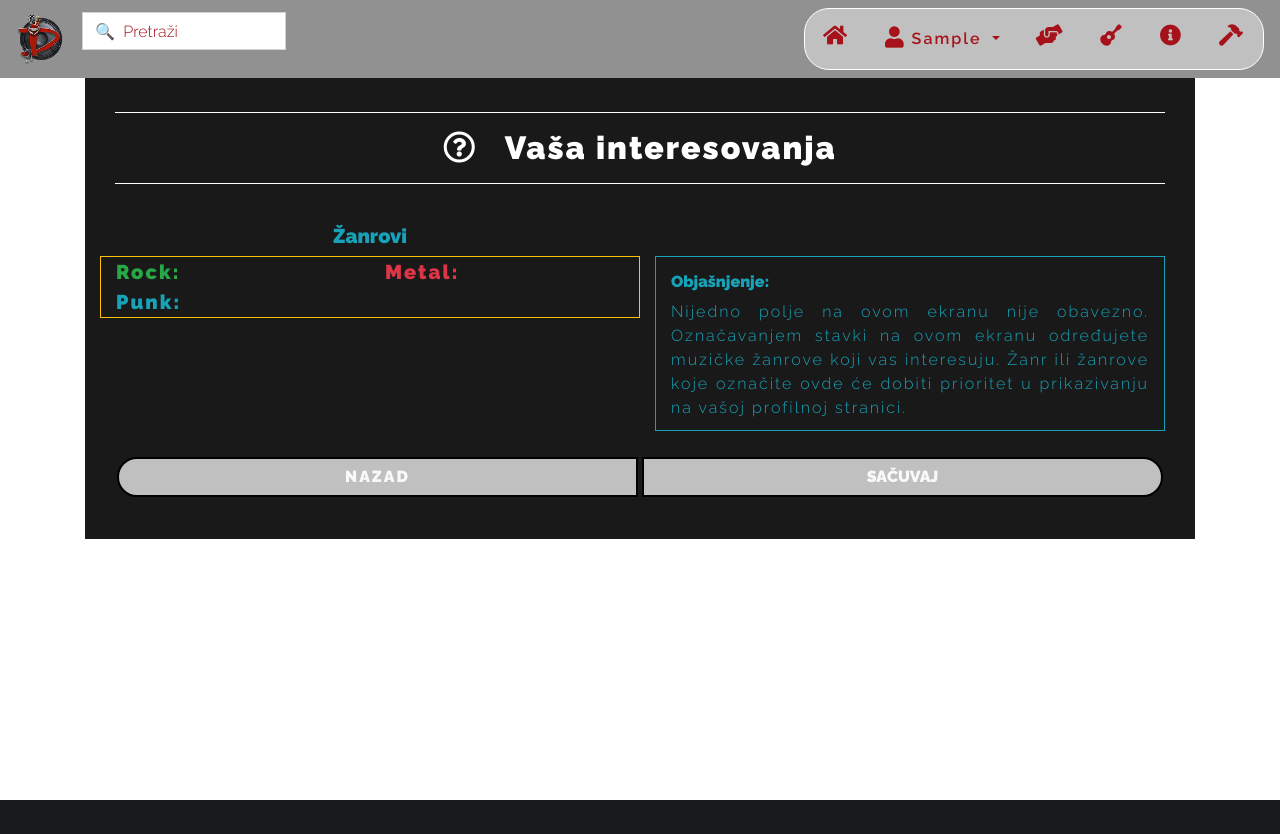
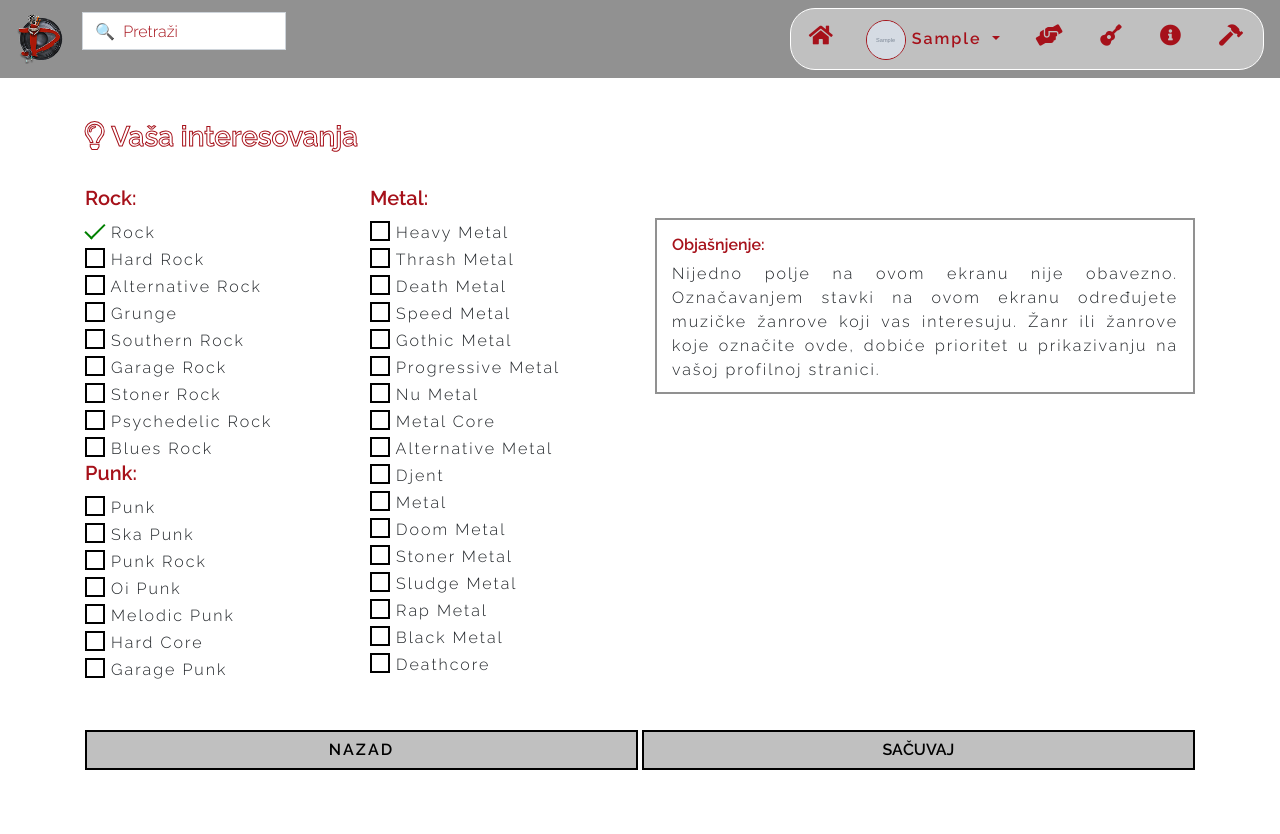
Before and after one commit to Loma77/demontaza, a Django app: page /account/settings/interests/ in a window 1280 px wide. Before the commit the page ends 800 px from the top, so only its background shows below. Run offline with Django 3.2, Linux system fonts and the light colour scheme; a user stored in the database is signed in; data comes from the database, SQL or seed files in the repository; tables that the repository leaves empty hold one stand-in row (values such as "Sample post"); grey boxes marked "Sample" are stand-in pictures; parts of the project's set-up code (start-up, migrations or seed data) failed here and were passed over; some libraries are stand-ins or nearby versions.

Commit message:
updating personal interests

```diff
--- a/account/templates/account/personal_interests.html
+++ b/account/templates/account/personal_interests.html
@@ -1,16 +1,5 @@
 <head>
     <style>
-        .interest {
-            color: white;
-            background: rgba(0, 0, 0, .9);
-            padding: 0 30px;
-        }
-        .interest hr {
-            border-top: 1px solid white;
-        }
-        .interest small {
-            color: orange;
-        }
         input[type="text"] {
             position: relative;
             width: 100%;
@@ -32,7 +21,7 @@
             left: 0;
             width: 100%;
             height: 100%;
-            border: 2px solid white;
+            border: 2px solid black;
             box-sizing: border-box;
             cursor: pointer;
             transition: .5s;
@@ -44,58 +33,10 @@
             border-color: green;
             transform: rotate(45deg) translate(2px, -5px);
         }
-        label {
-            font-size: 17px;
-            cursor: pointer;
-        }
-        label:hover {
-            color: aqua;
-        }
 
-        .grad select {
-            cursor: pointer;
-            width:100%;
-            -webkit-appearance: none;
-            -moz-appearance: none;
-            appearance: none;
-            color: white;
-            text-align: center;
-            border: 1px solid #17A2B8;
-            border-radius: 100px;
-            outline: none;
-            letter-spacing: 1.2px;
-            background: transparent;
-            font-weight: 700;
-            padding: 6px;
-            text-transform: uppercase;
-        }
-        .grad select:hover {background: #17A2B8;}
-
-        #id_nazad {
-            border-radius: 100px 0 0 100px;
-        }
-        #id_sacuvaj {
-            border-radius: 0 100px 100px 0;
-        }
         .interest #info {
             margin-top: 2rem;
             padding: 15px;
-        }
-
-        @media (max-width: 480px) {
-            .interest h2 {font-size: 19px;}
-            .interest hr {margin: .5rem 0;}
-            .interest h5 {font-size: 15px;}
-            .interest #genre .lead {font-size: 14px;}
-            .interest #genre .fieldWrapper label {font-size: 14px;}
-            .interest #info {
-                margin: 0 -1rem;
-                padding: 10px;
-            }
-            .interest #info h6 {font-size: 14px;}
-            .interest #info p {font-size: 11px;}
-            .interest #id_nazad,
-            .interest #id_sacuvaj {font-size: 11px;}
         }
     </style>
 </head>
@@ -107,66 +48,65 @@
 <br><br><br>
 <div class="container">
     <div class="interest">
-        <br>
-        <hr>
-        <h2 class="text-center font-weight-bold"><i class="far fa-question-circle"></i>&nbsp;&nbsp;&nbsp;Vaša interesovanja</h2>
-        <hr>
+        <br><br>
+        <h3 class="page-titles"><i class="far fa-lightbulb"></i>&nbsp;Vaša interesovanja</h3>
         <br>
         <form method="post" action="." autocomplete="off"> {% csrf_token %}
             <div class="row">
                 <div class="col-md-6">
-                    <h5 class="text-center font-weight-bold text-info">Žanrovi</h5>
-                    <div class="row border border-warning" id="genre">
-                        <div class="col-md-6">
-                            <p class="lead font-weight-bold text-success" style="margin:0;">Rock:</p>
+                    <div class="row">
+                        {% with user_interests=profile.interests.all %}
+                        <div class="col-lg-6">
+                            <h5>Rock:</h5>
                             {% for g in genre %}
                             {% if g.main_genre == "Rock" %}
                             <div class="fieldWrapper">
-                                {% if g.customer_id %}
-                                <label><input type="checkbox" name="{{ g.id }}" checked> {{ g.genre }}</label>
+                                {% if g in user_interests %}
+                                <input type="checkbox" name="{{ g.id }}" checked> {{ g }}
                                 {% else %}
-                                <label><input type="checkbox" name="{{ g.id }}"> {{ g.genre }}</label>
+                                <input type="checkbox" name="{{ g.id }}"> {{ g }}
                                 {% endif %}
                             </div>
                             {% endif %}
                             {% endfor %}
-                            <p class="lead font-weight-bold text-info" style="margin:0;">Punk:</p>
+                            <h5>Punk:</h5>
                             {% for g in genre %}
                             {% if g.main_genre == "Punk" %}
                             <div class="fieldWrapper">
-                                {% if g.customer_id %}
-                                <label><input type="checkbox" name="{{ g.id }}" checked> {{ g.genre }}</label>
+                                {% if g in user_interests %}
+                                <input type="checkbox" name="{{ g.id }}" checked> {{ g }}
                                 {% else %}
-                                <label><input type="checkbox" name="{{ g.id }}"> {{ g.genre }}</label>
+                                <input type="checkbox" name="{{ g.id }}"> {{ g }}
                                 {% endif %}
                             </div>
                             {% endif %}
                             {% endfor %}
                         </div>
-                        <div class="col-md-6">
-                            <p class="lead font-weight-bold text-danger" style="margin:0;">Metal:</p>
+                        <div class="col-lg-6">
+                            <h5>Metal:</h5>
                             {% for g in genre %}
                             {% if g.main_genre == "Metal" %}
                             <div class="fieldWrapper">
-                                {% if g.customer_id %}
-                                <label><input type="checkbox" name="{{ g.id }}" checked> {{ g.genre }}</label>
+                                {% if g in user_interests %}
+                                <input type="checkbox" name="{{ g.id }}" checked> {{ g }}
                                 {% else %}
-                                <label><input type="checkbox" name="{{ g.id }}"> {{ g.genre }}</label>
+                                <input type="checkbox" name="{{ g.id }}"> {{ g }}
                                 {% endif %}
                             </div>
                             {% endif %}
                             {% endfor %}
                         </div>
+                        {% endwith %}
                     </div>
                     <br>
                 </div>
 
                 <div class="col-md-6">
-                    <div class="border border-info" id="info">
-                        <h6 class="font-weight-bold text-info">Objašnjenje:</h6>
-                        <p class="text-info text-justify" style="margin-bottom: -.3rem;">
+                    <div class="frame" id="info">
+                        <h6>Objašnjenje:</h6>
+                        <p class="text-justify" style="margin-bottom: -.3rem;">
                             Nijedno polje na ovom ekranu nije obavezno. Označavanjem stavki na ovom ekranu određujete
-                            muzičke žanrove koji vas interesuju. Žanr ili žanrove koje označite ovde će dobiti prioritet
+                            muzičke žanrove koji vas interesuju. Žanr ili žanrove koje označite ovde, dobiće prioritet
                             u prikazivanju na vašoj profilnoj stranici.
                         </p>
                     </div>
@@ -174,19 +114,19 @@
             </div>
             <br>
             <div style="display: flex;">
-                <a href="/account/settings/{{ object.code }}/"
-                   class="btn btn-outline-info text-light text-uppercase font-weight-bold"
-                   style="width: 50%; margin: 2px;"
+                <a href="/account/settings/"
+                   class="btn"
+                   style="width:50%; margin-right:2px;"
                    id="id_nazad">Nazad</a>
                 <button type="submit" name="sacuvaj"
-                        class="btn btn-outline-warning text-light text-uppercase font-weight-bold"
-                        style="width: 50%; margin: 2px;"
+                        class="btn"
+                        style="width:50%; margin-left:2px;"
                         id="id_sacuvaj">Sačuvaj</button>
             </div>
         </form>
         <br>
     </div>
 </div>
-<br><br><br>
+<br>
 
 {% endblock %}
--- a/account/views.py
+++ b/account/views.py
@@ -429,143 +429,54 @@
     profile = Profile.objects.get(user=user)
     genre = Genre.objects.all()
 
-    interests = []
+    # Collecting all user pages
+    user_pages = []
+    bands = Band.objects.all()
+    if bands:
+        for b in bands:
+            if user == b.creator or user in b.admins.all():
+                user_pages.append(b)
 
-    """
-    # POPUNJAVANJE LISTE INTERESOVANJA PO LAJKOVIMA KORISNIKA
-    for like in likes:
-        b = Band.objects.get(band_name=like.band.band_name, city_or_town=like.band.city_or_town)
-        try:
-            n = BandNews.objects.filter(band=b)
-            for k in n:
-                if k.news:
-                    interest.append(b)
-        except BandNews.DoesNotExist:
+    # Checking friend requests
+    friend_requests = []
+    all_user = Profile.objects.all()
+    for u in all_user:
+        if user in u.friends.all():
+            if u.user in profile.friends.all():
+                pass
+            else:
+                friend_requests.append(u.user)
+        else:
             pass
 
-    # POPUNJAVANJE LISTE INTERESOVANJA PO INTERESOVANJIMA KORISNIKA
-    if personal_interest:
-        for i in personal_interest:
-            try:
-                b = Band.objects.filter(genre=i.genre)
-                for k in b:
-                    try:
-                        n = BandNews.objects.filter(band=k)
-                        for j in n:
-                            if j.news:
-                                interest.append(k)
-                    except BandNews.DoesNotExist:
-                        pass
-            except Band.DoesNotExist:
-                pass
+    # Checking logout form
+    if 'logout' in request.POST:
+        logout(request)
+        return redirect("/")
 
-    interest = list(dict.fromkeys(interest))
-
-    latest_news = []
-
-    for late in interest:
-        for la in BandNews.objects.raw("SELECT * "
-                                       "FROM modeli_bandnews n "
-                                       "LEFT JOIN modeli_band b "
-                                       "ON n.band_id = b.id WHERE b.id =" + str(late.id)):
-            latest_news.append(la)
-
-    latest_news.sort(key=sorting, reverse=True)
-
-    # popunjavanje NOVOSTI
-    novosti = []
-    try:
-        last_login = LastLogin.objects.get(user=user)
-        for novost in latest_news:
-            if novost.updated_at > last_login.last_login:
-                novosti.append(novost)
-    except LastLogin.DoesNotExist:
-        pass
-
-    try:
-        last_login = LastLogin.objects.get(user=user)
-        commented_news_id = Comment.objects.filter(user=user).values_list('news_id', flat=True).distinct()
-
-        for new_novost in commented_news_id:
-            for com in Comment.objects.raw("SELECT * "
-                                           "FROM modeli_comment "
-                                           "WHERE NOT user_id = " + str(user.id) + " "
-                                           "AND news_id = " + str(new_novost) + " "
-                                           "AND created > '" + str(last_login.last_login) + "' "
-                                           "ORDER BY created"):
-                novosti.append(com)
-    except LastLogin.DoesNotExist:
-        pass
-
-    genre = Genre.objects.raw("SELECT * "
-                              "FROM modeli_genre g "
-                              "LEFT JOIN modeli_interestgenre i "
-                              "ON g.id = i.genre_id AND i.customer_id =" + str(obj.id))
-
-    user_band = None
-    try:
-        user_band = Band.objects.get(customer=obj)
-    except Band.DoesNotExist:
-        pass
-
-    news = None
-    try:
-        news = BandNews.objects.filter(band=user_band)
-    except BandNews.DoesNotExist:
-        pass
-
-    if 'band_n' in request.POST:
-        name = request.POST['band_n']
+    # Checking search field form in navbar
+    if 'site_search' in request.POST:
+        name = request.POST['site_search']
         if name == '':
             name = 'all'
-        return HttpResponseRedirect(reverse('search_account', args=[name]))
-
-    if 'delete' in request.POST:
-        instance = Band.objects.get(customer=obj)
-        instance.delete_logo()
-        instance.delete_picture()
-        for d in news:
-            d.delete_picture()
-        instance.delete()
-        Customer.objects.filter(user=user).update(bend=False)
-        return redirect("/account/" + str(code), code)
-
-    if 'logout' in request.POST:
-        logout(request)
-        return redirect("/login")
+        return redirect("/account/search/" + str(name), name)
 
     if 'sacuvaj' in request.POST:
-        inte = []
-        for i in request.POST:
-            inte.append(i)
-        user_interest = inte[1:-1]
+        results = request.POST
+        interest = list(results)[1:-1]
+        profile.interests.clear()
+        for i in interest:
+            profile.interests.add(i)
+        return redirect("/account/settings/")
 
-        if user_interest:
-            new_interest = []
-            for u in user_interest:
-                g = Genre.objects.get(id=u)
-                new_interest.append(g)
-            if user_genre_interest:
-                for ugi in user_genre_interest:
-                    if ugi.genre in new_interest:
-                        new_interest.remove(ugi.genre)
-                    else:
-                        InterestGenre.objects.filter(customer=obj, genre=ugi.genre).delete()
-                for ni in new_interest:
-                    InterestGenre.objects.create(customer=obj, genre=ni)
-            else:
-                for ni in new_interest:
-                    InterestGenre.objects.create(customer=obj, genre=ni)
-        else:
-            InterestGenre.objects.filter(customer=obj).delete()
-
-        return redirect("/account/settings/" + str(code), code)
-    """
     content = {
-        "title": 'Podešavaje interesovanja',
+        "title": 'Interesovanja',
         "settings": "settings",
-        "interests": "interests",
         "account": "account",
+        "user": user,
+        "profile": profile,
+        "user_pages": user_pages,
+        "friend_requests": friend_requests,
         "genre": genre,
     }
     return render(request, "account/personal_interests.html", content)
```
Also changed, not shown: account/admin.py (+9 -2 lines), account/migrations/0005_auto_20210714_1151.py (added), bands/migrations/0003_auto_20210714_1151.py (added).
